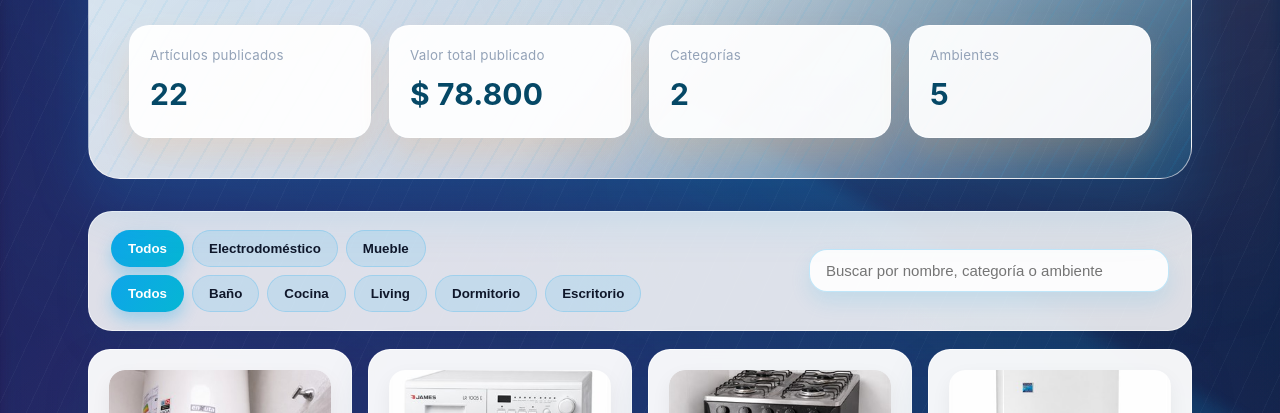
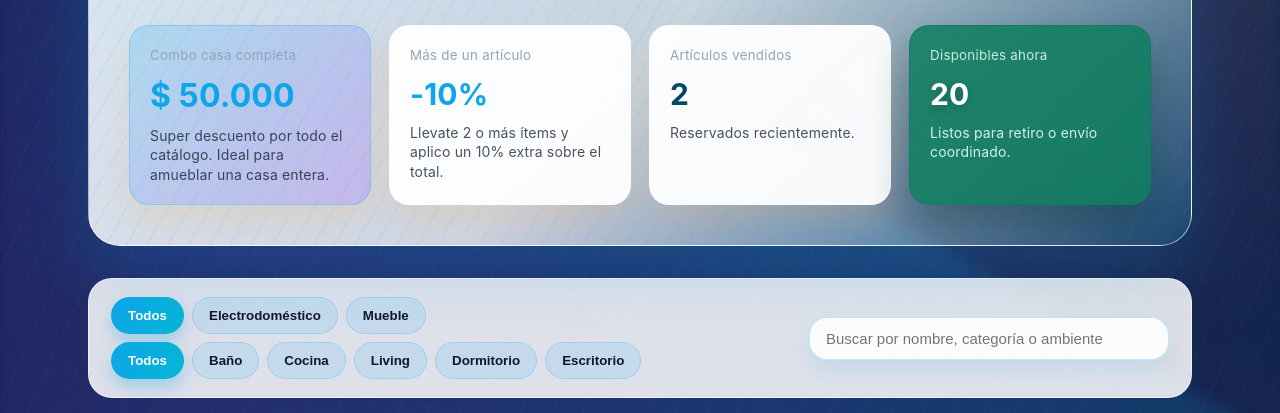
Before and after one commit to juliancardozo/vendo.uy, a website: page index.html in a window 1280 px wide. Shown: the part 327-740 px from the top of the page. Drawn offline with Linux system fonts and the light colour scheme.

Commit message:
mejores cards

```diff
--- a/index.html
+++ b/index.html
@@ -255,7 +255,23 @@
       box-shadow: 0 16px 30px rgba(255, 168, 76, 0.18);
     }
     .stat small { display: block; color: var(--muted); margin-bottom: 6px; letter-spacing: 0.02em; }
-    .stat strong { font-size: 30px; color: #054866; }
+    .stat strong { font-size: 30px; color: #054866; display: block; }
+    .stat p { margin: 6px 0 0; color: rgba(15,23,42,0.75); font-size: 14px; line-height: 1.4; }
+    .stat-highlight {
+      background: linear-gradient(135deg, rgba(56,189,248,0.25), rgba(168,85,247,0.25));
+      border-color: rgba(56,189,248,0.4);
+    }
+    .stat-highlight strong { color: #0ea5e9; font-size: 32px; }
+    .stat-deal strong { color: #0ea5e9; }
+    .stat-available {
+      background: rgba(15, 126, 95, 0.85);
+      border-color: rgba(15,126,95,0.9);
+      box-shadow: 0 20px 40px rgba(5, 46, 32, 0.35);
+      color: #e6fff3;
+    }
+    .stat-available small { color: rgba(230,255,243,0.85); }
+    .stat-available strong { color: #ffffff; text-shadow: 0 4px 12px rgba(0,0,0,0.25); }
+    .stat-available p { color: rgba(230,255,243,0.9); }
     .toolbar {
       display: flex;
       flex-wrap: wrap;
@@ -508,10 +524,26 @@ Los precios están en pesos uruguayos.</p>
         </div>
       </div>
       <div class="stats">
-        <div class="stat"><small>Artículos publicados</small><strong id="totalItems">0</strong></div>
-        <div class="stat"><small>Valor total publicado</small><strong id="totalPrice">$ 0</strong></div>
-        <div class="stat"><small>Categorías</small><strong id="totalCategories">0</strong></div>
-        <div class="stat"><small>Ambientes</small><strong id="totalRooms">0</strong></div>
+        <div class="stat stat-highlight">
+          <small>Combo casa completa</small>
+          <strong>$ 50.000</strong>
+          <p>Super descuento por todo el catálogo. Ideal para amueblar una casa entera.</p>
+        </div>
+        <div class="stat stat-deal">
+          <small>Más de un artículo</small>
+          <strong>-10%</strong>
+          <p>Llevate 2 o más ítems y aplico un 10% extra sobre el total.</p>
+        </div>
+        <div class="stat">
+          <small>Artículos vendidos</small>
+          <strong id="soldItems">0</strong>
+          <p>Reservados recientemente.</p>
+        </div>
+        <div class="stat stat-available">
+          <small>Disponibles ahora</small>
+          <strong id="availableItems">0</strong>
+          <p>Listos para retiro o envío coordinado.</p>
+        </div>
       </div>
     </section>
 
@@ -603,10 +635,12 @@ Los precios están en pesos uruguayos.</p>
     const searchInput = document.getElementById('searchInput');
 
     function renderStats() {
-      document.getElementById('totalItems').textContent = products.length;
-      document.getElementById('totalPrice').textContent = formatUYU(products.reduce((acc, p) => acc + p.price, 0));
-      document.getElementById('totalCategories').textContent = new Set(products.map(p => p.category)).size;
-      document.getElementById('totalRooms').textContent = new Set(products.map(p => p.room)).size;
+      const soldCount = products.filter(p => p.sold).length;
+      const availableCount = products.length - soldCount;
+      const soldEl = document.getElementById('soldItems');
+      const availableEl = document.getElementById('availableItems');
+      if (soldEl) soldEl.textContent = soldCount;
+      if (availableEl) availableEl.textContent = availableCount;
     }
 
     function makeFilterButton(label, onClick, active) {
```
